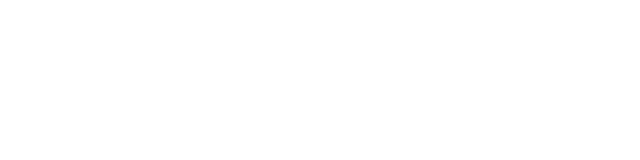
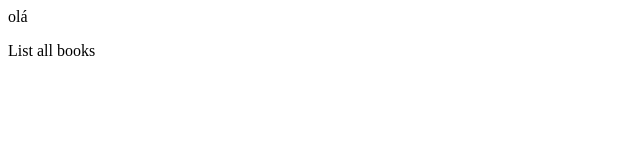
Before and after one commit to sabrinaveras/lexter-frontend, a React (Create React App) app: page / in a window 1280 px wide. Shown: the top 160 px of the page, without its empty margins (0-640 px from the left). Built offline with nearby package versions, Linux system fonts and the light colour scheme.

Commit message:
add route into app.js, add pages and components

```diff
--- a/src/App.js
+++ b/src/App.js
@@ -1,11 +1,25 @@
 import React from "react";
+import { BrowserRouter as Router, Switch, Route} from "react-router-dom";
 import './App.css';
 
+// components
+import NavbarComponent from "./components/navbar/navbar.component";
+
+// pages
+import BookListPage from "./pages/book-list/book-list.page";
+import BookInsertPage from "./pages/book-insert/book-insert.page";
 
 function App() {
     return (
         <>
+            <Router>
+                <NavbarComponent/>
 
+                <Switch>
+                    <Route path={"/"} exact={true} component={BookListPage}/>
+                    <Route path={"/new-book"} exact={true} component={BookInsertPage}/>
+                </Switch>
+            </Router>
         </>
     );
 }
```
